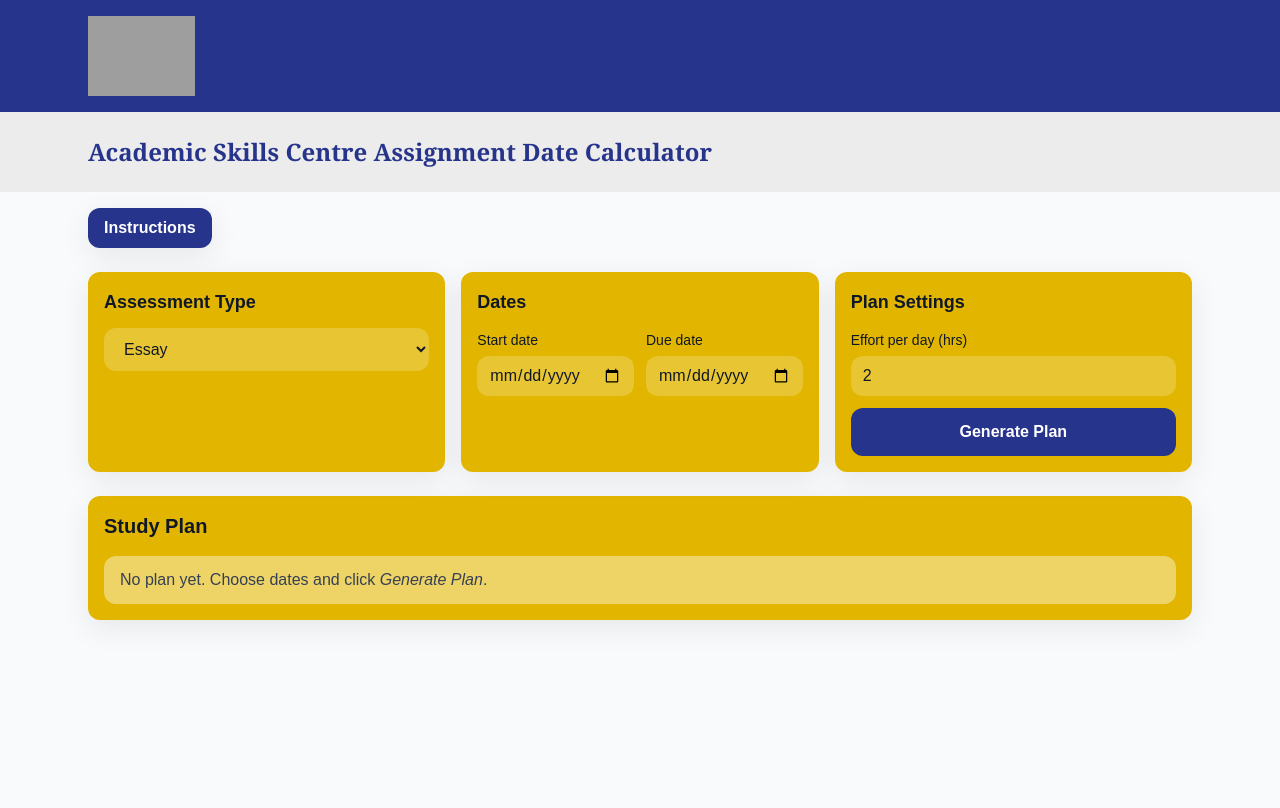
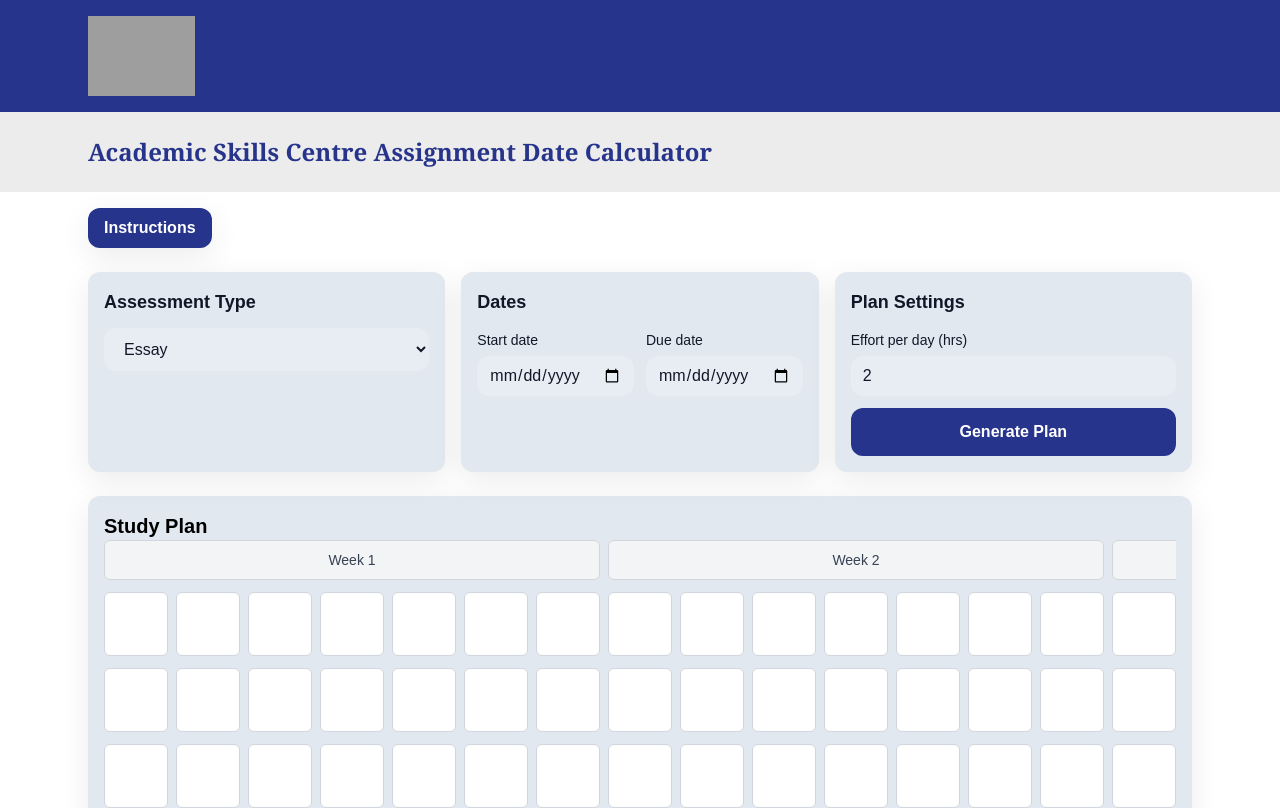
Before and after one commit to limeken/CITS3200-Assignment-Calculator, a React (Vite) app in the folder AssignmentCalculator/: page / in a window 1280 px wide. Shown: the top 808 px of the page. Built offline with nearby package versions, Linux system fonts and the light colour scheme; grey boxes are pictures that could not be loaded.

Commit message:
added some test data, and first draft of the calendar component

```diff
--- a/AssignmentCalculator/package.json
+++ b/AssignmentCalculator/package.json
@@ -11,6 +11,7 @@
   },
   "dependencies": {
     "@tailwindcss/vite": "^4.1.12",
+    "clsx": "^2.1.1",
     "react": "^19.1.1",
     "react-dom": "^19.1.1",
     "tailwindcss": "^4.1.12"
--- a/AssignmentCalculator/src/App.tsx
+++ b/AssignmentCalculator/src/App.tsx
@@ -1,5 +1,7 @@
 import React, { useMemo, useState } from "react";
 import "./index.css";
+import AssignmentCalendar from "./components/AssignmentCalendar.tsx";
+import {testRows} from "./components/testdata.ts";
 
 type ScheduleItem = { task: string; date: string };
 type TaskMap = Record<string, string[]>;
@@ -43,16 +45,16 @@ function App() {
     // Modal
     const [isOpen, setIsOpen] = useState(false);
 
-    // Controls (replacing Alpine x-model)
+    // Controls
     const [selectedType, setSelectedType] = useState<keyof typeof TASKS>("Essay");
-    const [startDate, setStartDate] = useState<string>("");
-    const [dueDate, setDueDate] = useState<string>("");
+    const [startDate, setStartDate] = useState<string>("01 / 08 / 2025");
+    const [dueDate, setDueDate] = useState<string>("31 / 08 / 2025");
     const [hoursPerDay, setHoursPerDay] = useState<number>(2);
 
     // Output
     const [schedule, setSchedule] = useState<ScheduleItem[]>([]);
 
-    // Matches your `formatDate` helper (en-GB short month)
+    // Format date and memoise result for future renders
     const formatDate = useMemo(
         () =>
             new Intl.DateTimeFormat("en-GB", {
@@ -181,7 +183,7 @@ function App() {
                             <div className="mt-6 text-right">
                                 <button
                                     onClick={() => setIsOpen(false)}
-                                    className="bg-uwaGold text-black px-4 py-2 rounded-xl font-semibold"
+                                    className="bg-uwaGrey text-black px-4 py-2 rounded-xl font-semibold"
                                 >
                                     Close
                                 </button>
@@ -195,7 +197,7 @@ function App() {
             <section className="mx-auto w-full max-w-6xl px-4 sm:px-6 mt-6">
                 <div className="grid lg:grid-cols-3 gap-4">
                 {/* Assessment Type */}
-                    <div className="bg-uwaGold text-gray-900 rounded-xl shadow-soft p-4">
+                    <div className="bg-slate-200 text-gray-900 rounded-xl shadow-soft p-4">
                         <h2 className="text-lg font-semibold mb-3">Assessment Type</h2>
                         <select
                             value={selectedType}
@@ -211,7 +213,7 @@ function App() {
                     </div>
 
                     {/* Dates */}
-                    <div className="bg-uwaGold text-gray-900 rounded-xl shadow-soft p-4">
+                    <div className="bg-slate-200 text-gray-900 rounded-xl shadow-soft p-4">
                         <h2 className="text-lg font-semibold mb-3">Dates</h2>
                         <div className="grid sm:grid-cols-2 gap-3">
                             <label className="block">
@@ -236,7 +238,7 @@ function App() {
                     </div>
 
                     {/* Plan Settings */}
-                    <div className="bg-uwaGold text-gray-900 rounded-xl shadow-soft p-4">
+                    <div className="bg-slate-200 text-gray-900 rounded-xl shadow-soft p-4">
                         <h2 className="text-lg font-semibold mb-3">Plan Settings</h2>
                         <label className="block">
                             <span className="text-sm font-medium">Effort per day (hrs)</span>
@@ -261,24 +263,9 @@ function App() {
 
             {/* Study Plan */}
             <section className="mx-auto w-full max-w-6xl px-4 sm:px-6 mt-6">
-                <div className="bg-uwaGold rounded-xl shadow-soft p-4">
+                <div className="bg-slate-200 rounded-xl shadow-soft p-4">
                 <h2 className="text-xl font-bold">Study Plan</h2>
-                    <ol className="mt-4 space-y-2">
-                        {schedule.map((s, i) => (
-                            <li
-                                key={`${s.task}-${s.date}-${i}`}
-                                className="bg-white/40 rounded-xl px-4 py-3 flex justify-between"
-                            >
-                                <span>{s.task}</span>
-                                <span>{s.date}</span>
-                            </li>
-                        ))}
-                        {schedule.length === 0 && (
-                            <li className="bg-white/40 rounded-xl px-4 py-3 text-gray-700">
-                                No plan yet. Choose dates and click <em>Generate Plan</em>.
-                            </li>
-                        )}
-                    </ol>
+                    <AssignmentCalendar rows={testRows}/>
                 </div>
             </section>
         </>
--- /dev/null
+++ b/AssignmentCalculator/src/components/AssignmentCalendar.tsx
@@ -0,0 +1,127 @@
+import React from "react";
+import clsx from "clsx";
+
+/* TODO: Arbitrary Box Props type */
+type BoxProps = React.HTMLAttributes<HTMLDivElement> & {
+    /** Tailwind bg-* (or any classes) to color this box; default is white */
+    colorClass?: string;
+};
+
+/* TODO: Arbitrary Row type */
+type Row = {
+    /** Unique id for the row */
+    id: string;
+    /** Boxes for this row, left→right; omit colorClass for default white */
+    boxes: BoxProps[];
+};
+
+/* TODO: Arbitrary AssignmentCalendar props type*/
+type AssignmentCalendarProps = {
+    /** Rows of boxes; each row is independent */
+    rows: Row[];
+    /** Width class for each box (keep aspect square). Default w-16 */
+    boxSizeClass?: string;
+    /** Gap between boxes (Tailwind gap-*). Default gap-2 */
+    gapClass?: string;
+    /** Render “Week N” heading every 7 columns */
+    weekLabelPrefix?: string;
+};
+
+const DayBox: React.FC<
+    BoxProps & { boxSizeClass: string }
+> = ({ colorClass, className, boxSizeClass, ...rest }) => {
+    return (
+        <div
+            className={clsx(
+                // sizing
+                "aspect-square rounded-md border",
+                boxSizeClass,
+                // default visual
+                "bg-white border-gray-300",
+                // allow override color
+                colorClass,
+                // hover animation
+                "transition-transform duration-150 ease-out hover:scale-95",
+                className
+            )}
+            {...rest}
+        />
+    );
+};
+
+const AssignmentCalendar: React.FC<AssignmentCalendarProps> = ({
+                                                                          rows,
+                                                                          boxSizeClass = "w-16",
+                                                                          gapClass = "gap-2",
+                                                                          weekLabelPrefix = "Week",
+                                                                      }) => {
+    const maxCols = Math.max(0, ...rows.map((r) => r.boxes.length));
+    const numWeeks = Math.ceil(maxCols / 7);
+
+    // Convert w-16 into a concrete pixel width for the grid template columns.
+    // Tailwind w-16 = 4rem; fall back to 4rem if a custom class is used.
+    const boxRem =
+        boxSizeClass === "w-16"
+            ? "4rem"
+            : boxSizeClass.startsWith("w-[" )
+                ? boxSizeClass.slice(3, -1)
+                : "4rem";
+
+    const gridStyle: React.CSSProperties = {
+        gridTemplateColumns: `repeat(${maxCols}, ${boxRem})`,
+    };
+
+    return (
+        <div className="overflow-x-auto">
+            <div className="min-w-max space-y-3">
+                {/* Week headings row */}
+                {maxCols > 0 && (
+                    <div
+                        className={clsx("grid", gapClass)}
+                        style={gridStyle}
+                        aria-hidden
+                    >
+                        {Array.from({ length: numWeeks }).map((_, i) => (
+                            <div
+                                key={`wk-${i}`}
+                                className={clsx(
+                                    "h-10 rounded-md border text-sm font-medium",
+                                    "flex items-center justify-center",
+                                    "bg-gray-100 text-gray-700 border-gray-300"
+                                )}
+                                style={{ gridColumn: `span ${Math.min(7, maxCols - i * 7)} / span ${Math.min(7, maxCols - i * 7)}` }}
+                            >
+                                {weekLabelPrefix} {i + 1}
+                            </div>
+                        ))}
+                    </div>
+                )}
+
+                {/* Rows */}
+                {rows.map((row) => (
+                    <div
+                        key={row.id}
+                        className={clsx("grid", gapClass)}
+                        style={gridStyle}
+                    >
+                        {Array.from({ length: maxCols }).map((_, colIdx) => {
+                            const box = row.boxes[colIdx];
+                            return (
+                                <DayBox
+                                    key={`${row.id}-${colIdx}`}
+                                    boxSizeClass={boxSizeClass}
+                                    // Default white; allow per-box override via colorClass/className
+                                    colorClass={box?.colorClass}
+                                    className={box?.className}
+                                    {...(box ?? {})}
+                                />
+                            );
+                        })}
+                    </div>
+                ))}
+            </div>
+        </div>
+    );
+};
+
+export default AssignmentCalendar;
--- /dev/null
+++ b/AssignmentCalculator/src/components/testdata.ts
@@ -0,0 +1,67 @@
+export const testRows = [
+    {
+        id: "row-1",
+        boxes: [
+            { }, // Monday
+            { }, // Tuesday
+            { }, // Wednesday
+            { }, // Thursday
+            { colorClass: "bg-white" }, // Friday
+            { colorClass: "bg-white" }, // Saturday
+            { colorClass: "bg-white" }, // Sunday
+            { colorClass: "bg-white" }, // Monday (Week 2)
+            { colorClass: "bg-white" }, // Tuesday
+            { colorClass: "bg-white" }, // Wednesday
+            { },
+            { },
+            { },
+            { },
+            { },
+            { },
+            { },
+            { },
+            { },
+            { },
+            { },
+            { },
+            { },
+            { },
+            { },
+            { },
+        ],
+    },
+    {
+        id: "row-2",
+        boxes: [
+            { }, { }, { }, { },
+            { colorClass: "bg-white" }, // Friday
+            { }, { },
+        ],
+    },
+    {
+        id: "row-3",
+        boxes: [
+            { }, { }, { }, { },
+            { }, { colorClass: "bg-white" },
+            { colorClass: "bg-white" },
+            { colorClass: "bg-white" },
+        ],
+    },
+    {
+        id: "row-4",
+        boxes: [
+            { }, { }, { }, { },
+            { }, { }, { colorClass: "bg-white" },
+        ],
+    },
+    {
+        id: "row-5",
+        boxes: [
+            { }, { }, { }, { },
+            { colorClass: "bg-white" },
+            { colorClass: "bg-white" },
+            { colorClass: "bg-white" },
+            { colorClass: "bg-white" },
+        ],
+    },
+];
--- a/AssignmentCalculator/src/index.css
+++ b/AssignmentCalculator/src/index.css
@@ -1,6 +1,6 @@
 @import "tailwindcss";
 /* Google font */
-@import url("https://fonts.googleapis.com/css2?family=Source+Sans+Pro:wght@400;600;700&display=swap");
+@import url("https://fonts.googleapis.com/css2?family=Source+Sans+Pro:wght@400;600;700&display=swap");`
 
 /* Tailwind v4.1 base */
 @layer base {
```
Also changed, not shown: 1 other file (tests, documents, lock files or other folders).
